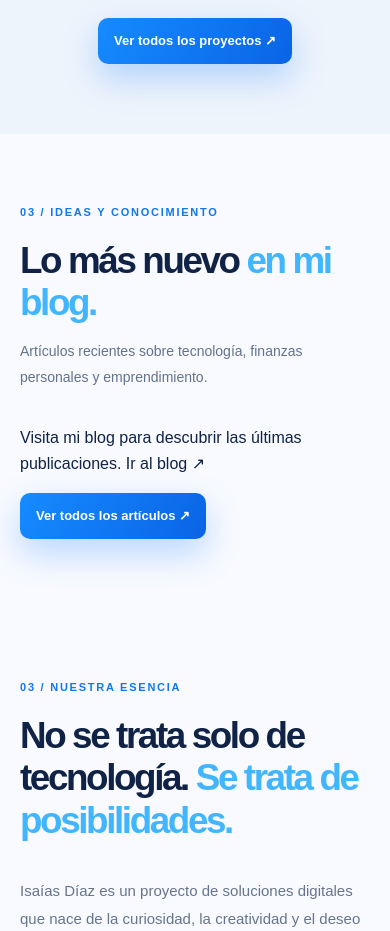
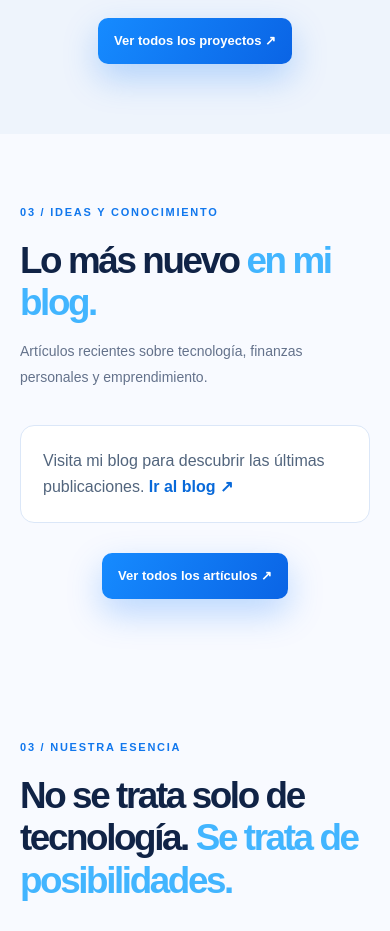
Before and after one commit to roshi2709/isaiasdiaz-web, a Next.js app: page / in a window 390 px wide. Shown: the part 4420-5351 px from the top of the page. Built offline with nearby package versions, Linux system fonts and the light colour scheme.

Commit message:
style: responsive blog article cards on homepage

```diff
--- a/src/app/globals.css
+++ b/src/app/globals.css
@@ -445,3 +445,22 @@ a:focus-visible,button:focus-visible{outline:3px solid var(--accent);outline-off
 .studio-portfolio-body p{overflow-wrap:anywhere}
 @media(max-width:760px){.studio-portfolio-grid{grid-template-columns:1fr}.studio-portfolio-card{max-width:620px;width:100%;margin-inline:auto}.studio-portfolio-body{padding:25px}.studio-portfolio-art{height:220px}}
 @media(max-width:420px){.studio-portfolio-body{padding:20px}.studio-portfolio-art{height:185px}.studio-portfolio-monogram{font-size:clamp(42px,14vw,70px)}}
+
+
+/* Latest articles from the personal Blogger site */
+.studio-blog-section{background:#f8faff}
+.studio-blog-grid{display:grid;grid-template-columns:repeat(3,minmax(0,1fr));gap:20px}
+.studio-blog-card{display:flex;flex-direction:column;min-width:0;background:#fff;border:1px solid #dbe7f8;border-radius:17px;overflow:hidden;box-shadow:0 8px 26px rgba(7,32,76,.06);transition:transform .2s ease,box-shadow .2s ease}
+.studio-blog-card:hover{transform:translateY(-4px);box-shadow:0 15px 32px rgba(7,32,76,.13)}
+.studio-blog-art{height:185px;background:linear-gradient(125deg,#092858,#2086e9);display:grid;place-items:center;color:white;font-size:58px;overflow:hidden}
+.studio-blog-art img{width:100%;height:100%;object-fit:cover;display:block}
+.studio-blog-body{padding:23px;display:flex;flex:1;flex-direction:column}
+.studio-blog-body small{font-size:10px;font-weight:850;letter-spacing:.12em;color:#0869d9}
+.studio-blog-body h3{font-size:21px;line-height:1.3;letter-spacing:-.03em;margin:12px 0;color:#081b3c}
+.studio-blog-body p{font-size:14px;line-height:1.7;color:#52657d;margin:0 0 22px;flex:1}
+.studio-blog-body strong{font-size:13px;color:#096bd7}
+.studio-blog-all{text-align:center;margin-top:30px}
+.studio-blog-message{padding:22px;border:1px solid #dbe7f8;background:#fff;border-radius:14px;color:#52657d}
+.studio-blog-message a{color:#0869d9;font-weight:750}
+@media(max-width:850px){.studio-blog-grid{grid-template-columns:repeat(2,minmax(0,1fr))}}
+@media(max-width:600px){.studio-blog-grid{grid-template-columns:1fr}.studio-blog-art{height:210px}.studio-blog-body{padding:20px}}
```
